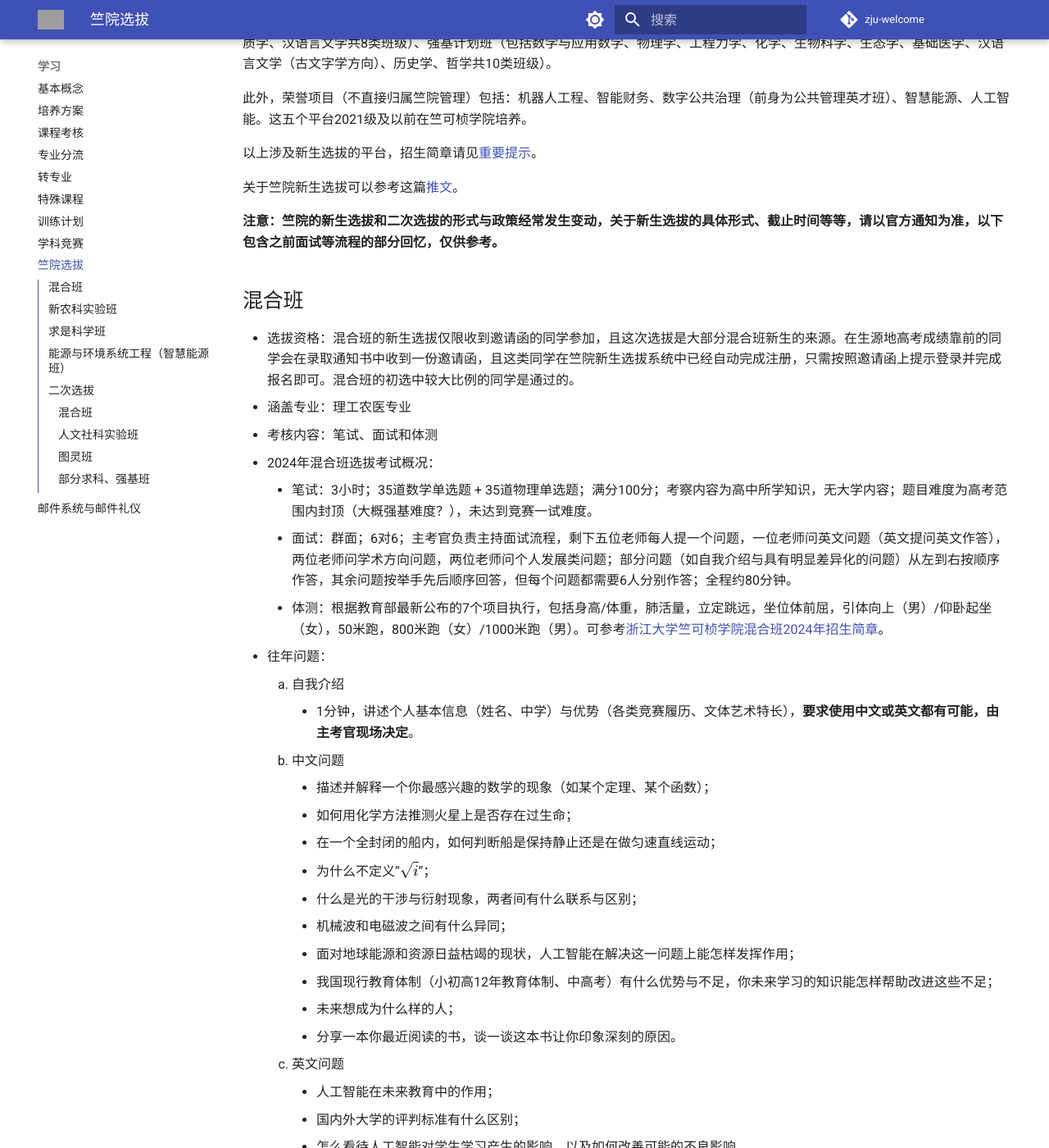
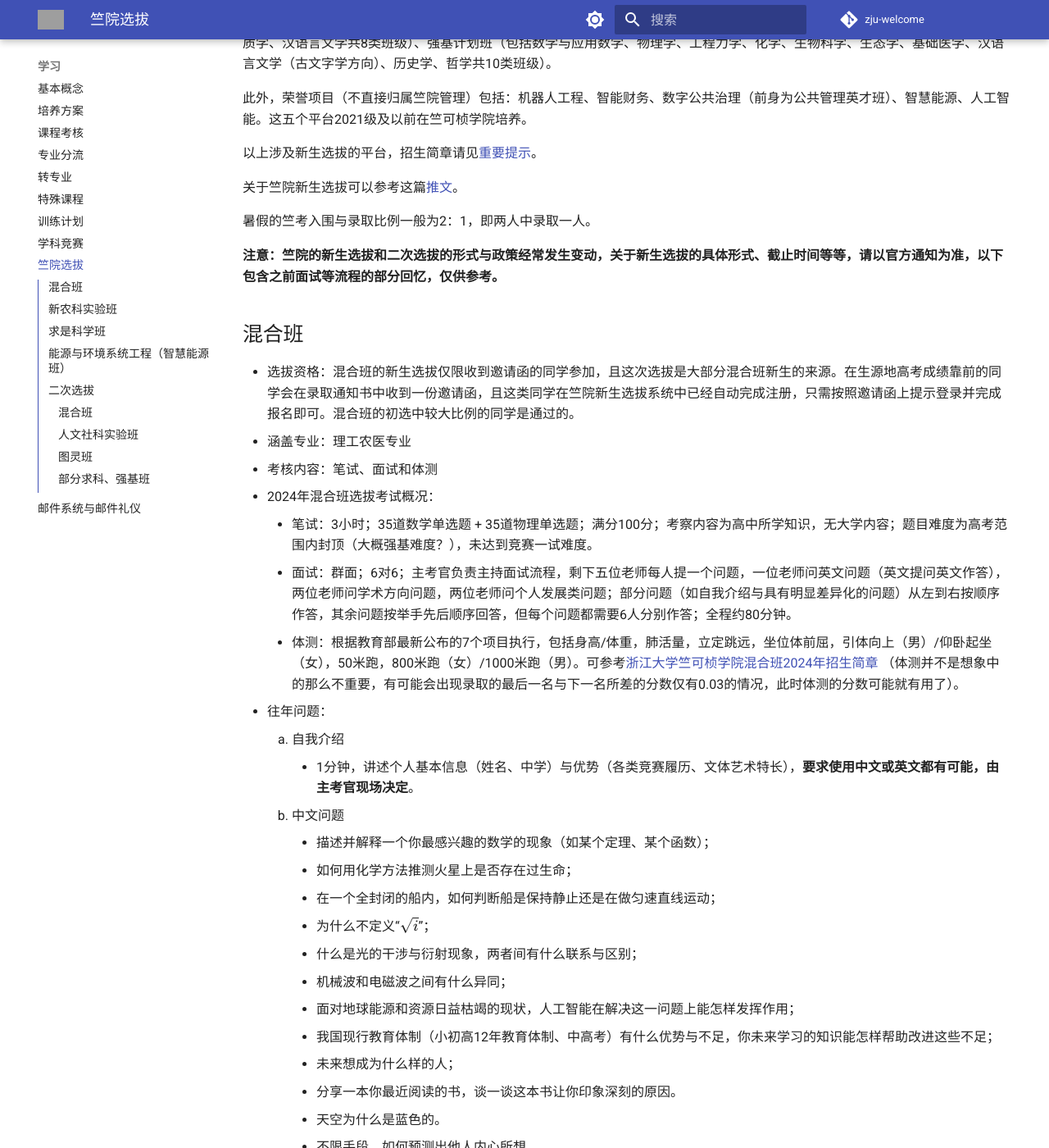
Before and after one commit to mini-full/zju-welcome, an MkDocs documentation site: the page built from docs/learning/intoCKC.md, in a window 1280 px wide and 1400 px high, scrolled down 239 px. Shown: the whole window at 82% size. Built offline with MkDocs 1.6.1 and Material for MkDocs 9.7.7, drawn with Linux system fonts in a browser that asks for light colours; plug-ins that fetch from the network failed and are left out; comment, search, counter and statistics services are not loaded; grey boxes are pictures that could not be loaded.

Commit message:
Update intoCKC.md (#142)

```diff
--- a/docs/learning/intoCKC.md
+++ b/docs/learning/intoCKC.md
@@ -7,6 +7,8 @@
 以上涉及新生选拔的平台，招生简章请见[重要提示](../callout.md)。
 
 关于竺院新生选拔可以参考这篇[推文](https://mp.weixin.qq.com/s/OPNbUElc3SGJYZYq1M8O0g)。
+
+暑假的竺考入围与录取比例一般为2：1，即两人中录取一人。
 
 **注意：竺院的新生选拔和二次选拔的形式与政策经常发生变动，关于新生选拔的具体形式、截止时间等等，请以官方通知为准，以下包含之前面试等流程的部分回忆，仅供参考。**
 
@@ -18,7 +20,7 @@
 - 2024年混合班选拔考试概况：
     - 笔试：3小时；35道数学单选题 + 35道物理单选题；满分100分；考察内容为高中所学知识，无大学内容；题目难度为高考范围内封顶（大概强基难度？），未达到竞赛一试难度。
     - 面试：群面；6对6；主考官负责主持面试流程，剩下五位老师每人提一个问题，一位老师问英文问题（英文提问英文作答），两位老师问学术方向问题，两位老师问个人发展类问题；部分问题（如自我介绍与具有明显差异化的问题）从左到右按顺序作答，其余问题按举手先后顺序回答，但每个问题都需要6人分别作答；全程约80分钟。
-    - 体测：根据教育部最新公布的7个项目执行，包括身高/体重，肺活量，立定跳远，坐位体前屈，引体向上（男）/仰卧起坐（女），50米跑，800米跑（女）/1000米跑（男）。可参考[浙江大学竺可桢学院混合班2024年招生简章](http://ckc.zju.edu.cn/2024/0715/c54005a2946245/page.htm)。
+    - 体测：根据教育部最新公布的7个项目执行，包括身高/体重，肺活量，立定跳远，坐位体前屈，引体向上（男）/仰卧起坐（女），50米跑，800米跑（女）/1000米跑（男）。可参考[浙江大学竺可桢学院混合班2024年招生简章](http://ckc.zju.edu.cn/2024/0715/c54005a2946245/page.htm) （体测并不是想象中的那么不重要，有可能会出现录取的最后一名与下一名所差的分数仅有0.03的情况，此时体测的分数可能就有用了）。
 - 往年问题：
     1. 自我介绍
         - 1分钟，讲述个人基本信息（姓名、中学）与优势（各类竞赛履历、文体艺术特长），**要求使用中文或英文都有可能，由主考官现场决定**。
@@ -33,6 +35,8 @@
         - 我国现行教育体制（小初高12年教育体制、中高考）有什么优势与不足，你未来学习的知识能怎样帮助改进这些不足；
         - 未来想成为什么样的人；
         - 分享一本你最近阅读的书，谈一谈这本书让你印象深刻的原因。
+        - 天空为什么是蓝色的。
+        - 不限手段，如何预测出他人内心所想。
     3. 英文问题
         - 人工智能在未来教育中的作用；
         - 国内外大学的评判标准有什么区别；
```
